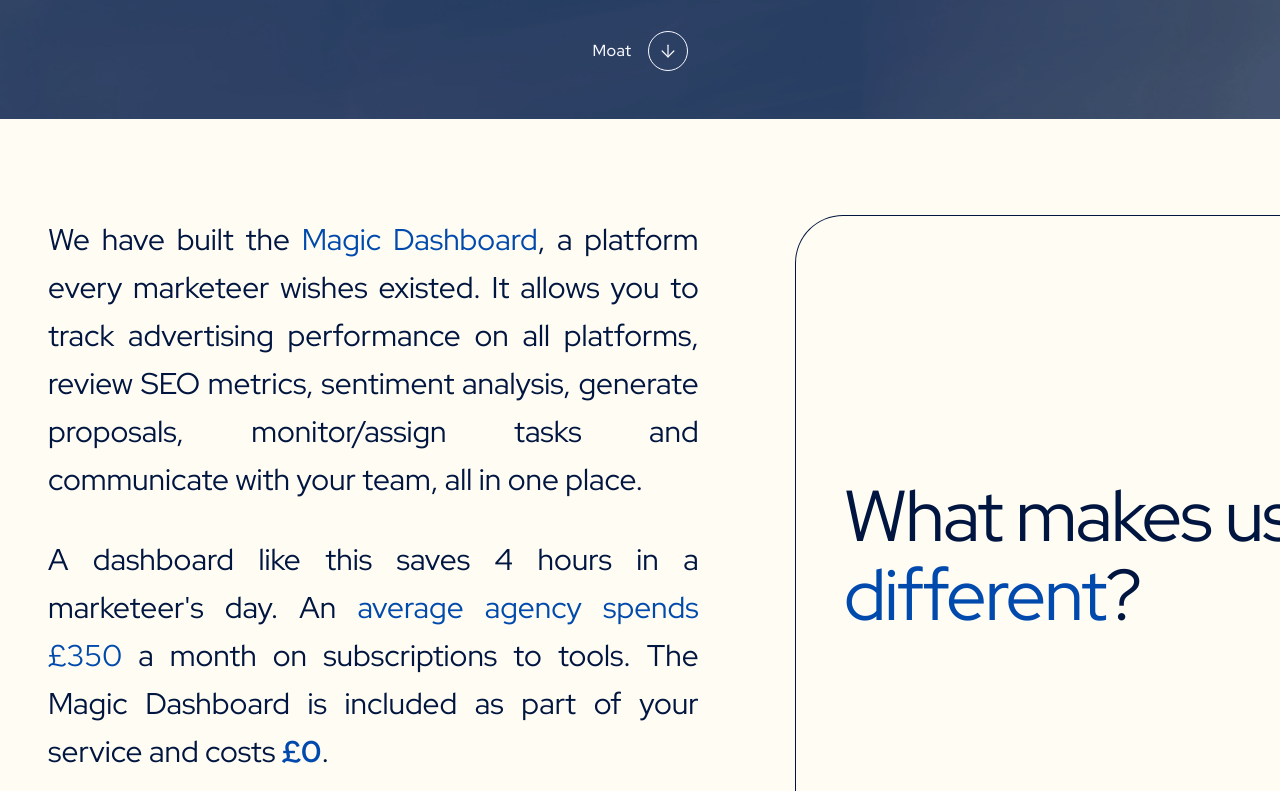
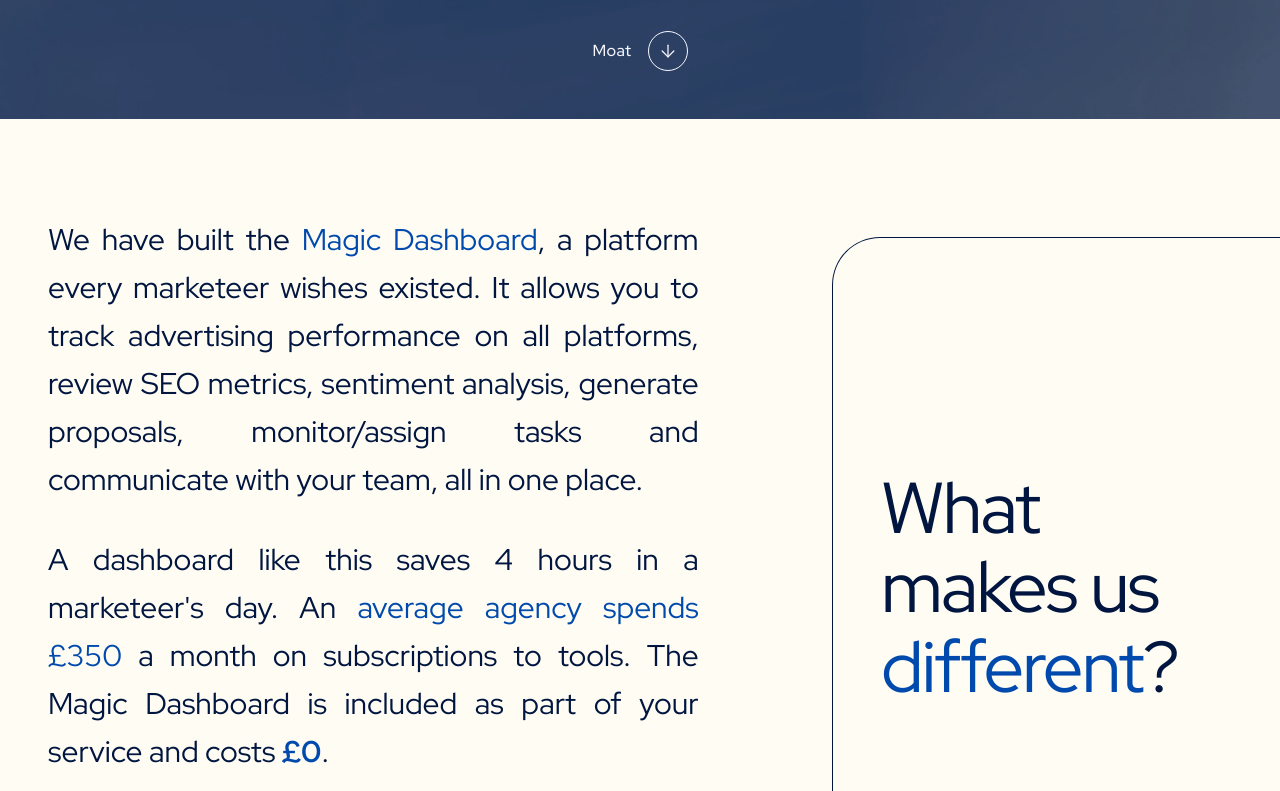
Before and after one commit to karthiknish/cohort-landing, a Next.js app: page / in a window 1280 px wide. Shown: the part 2489-3280 px from the top of the page. Built offline with nearby package versions, Linux system fonts and the light colour scheme; no server answers.

Commit message:
refactor: Reposition Features section title card using absolute positioning for improved layout and add overflow handling.

```diff
--- a/src/components/sections/Features.tsx
+++ b/src/components/sections/Features.tsx
@@ -9,8 +9,8 @@ export default function Features() {
 
 
   return (
-    <section id="features" className="bg-[#fffcf3] min-h-screen flex flex-col justify-center py-24 md:pb-32 lg:pb-40" ref={ref}>
-      <div className="max-w-7xl mx-auto px-6 lg:px-12">
+    <section id="features" className="bg-[#fffcf3] min-h-screen flex flex-col justify-center py-24 md:pb-32 lg:pb-40 overflow-hidden" ref={ref}>
+      <div className="max-w-7xl mx-auto px-6 lg:px-12 relative w-full">
         <div className="grid grid-cols-1 lg:grid-cols-12 gap-12 lg:gap-24 items-stretch">
 
           {/* Mobile Title - Shown only on mobile, before paragraphs */}
@@ -72,22 +72,25 @@ export default function Features() {
             </motion.div>
           </div>
 
-          {/* Right Column - Title Card (desktop only, bleeds to right edge) */}
-          <div className="hidden lg:flex lg:col-span-5 flex-col lg:-mr-12 xl:-mr-24">
+          {/* Right Column - Placeholder for grid alignment */}
+          <div className="hidden lg:block lg:col-span-5" />
+        </div>
+      </div>
+
+      {/* Title Card - Positioned absolutely to bleed to right edge */}
       <motion.div
-              className="flex-1 rounded-l-[3rem] rounded-r-none border-y border-l border-r-0 border-[#001640] p-10 md:p-12 lg:pr-0 flex flex-col justify-center min-h-[500px] relative overflow-hidden bg-[#fffcf3]"
-              initial={{ opacity: 0, x: 30 }}
+        className="hidden lg:flex absolute right-0 top-1/2 -translate-y-1/2 w-[40%] xl:w-[35%]"
+        initial={{ opacity: 0, x: 50 }}
         animate={isInView ? { opacity: 1, x: 0 } : {}}
         transition={{ duration: 0.6, delay: 0.2 }}
       >
+        <div className="flex-1 rounded-l-[3rem] rounded-r-none border-y border-l border-r-0 border-[#001640] p-10 md:p-12 flex flex-col justify-center min-h-[700px] relative overflow-hidden bg-[#fffcf3]">
           <h2 className="text-5xl md:text-6xl lg:text-[4.5rem] font-normal leading-[1.1] text-[#001640] tracking-tight">
             What makes us <br />
             <span className="text-[#004aad]">different</span>?
           </h2>
+        </div>
       </motion.div>
-          </div>
-        </div>
-      </div>
     </section>
   );
 }
```
Lines whose indentation alone changed are shown as unchanged.
